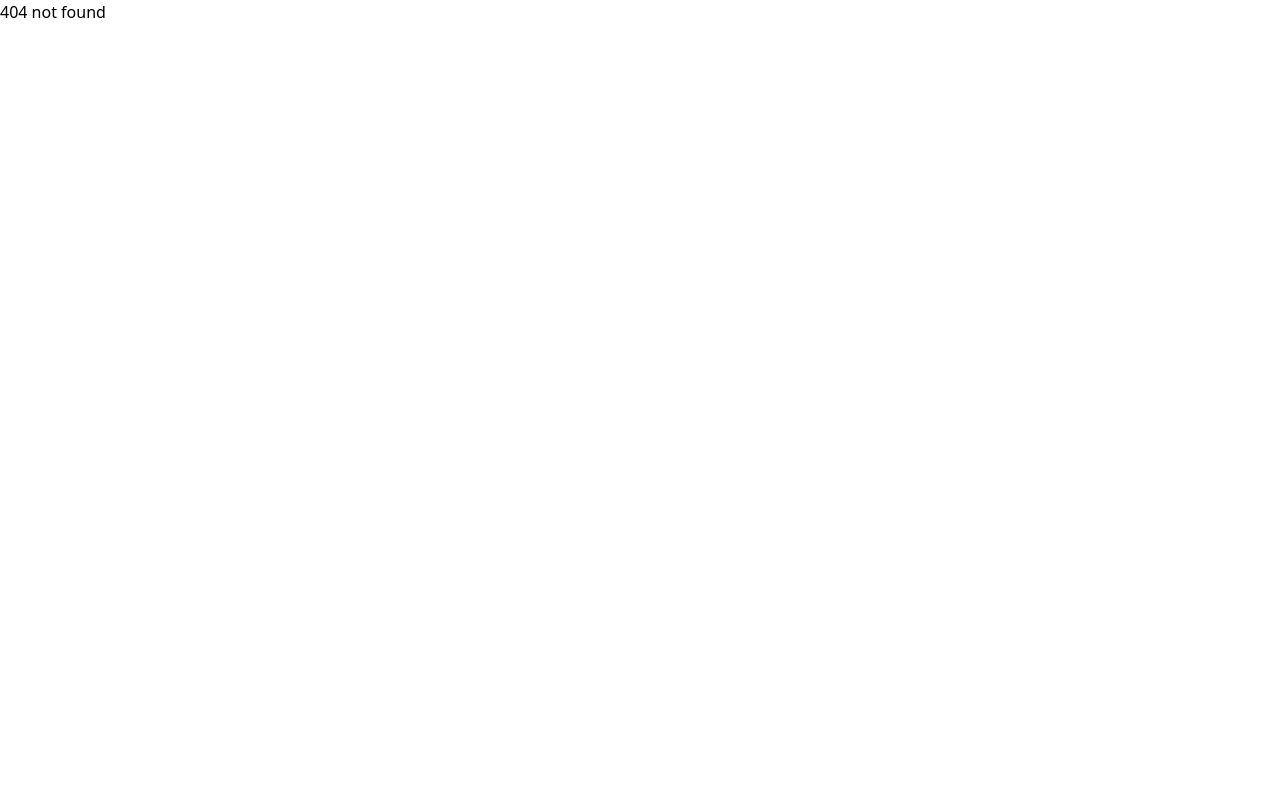
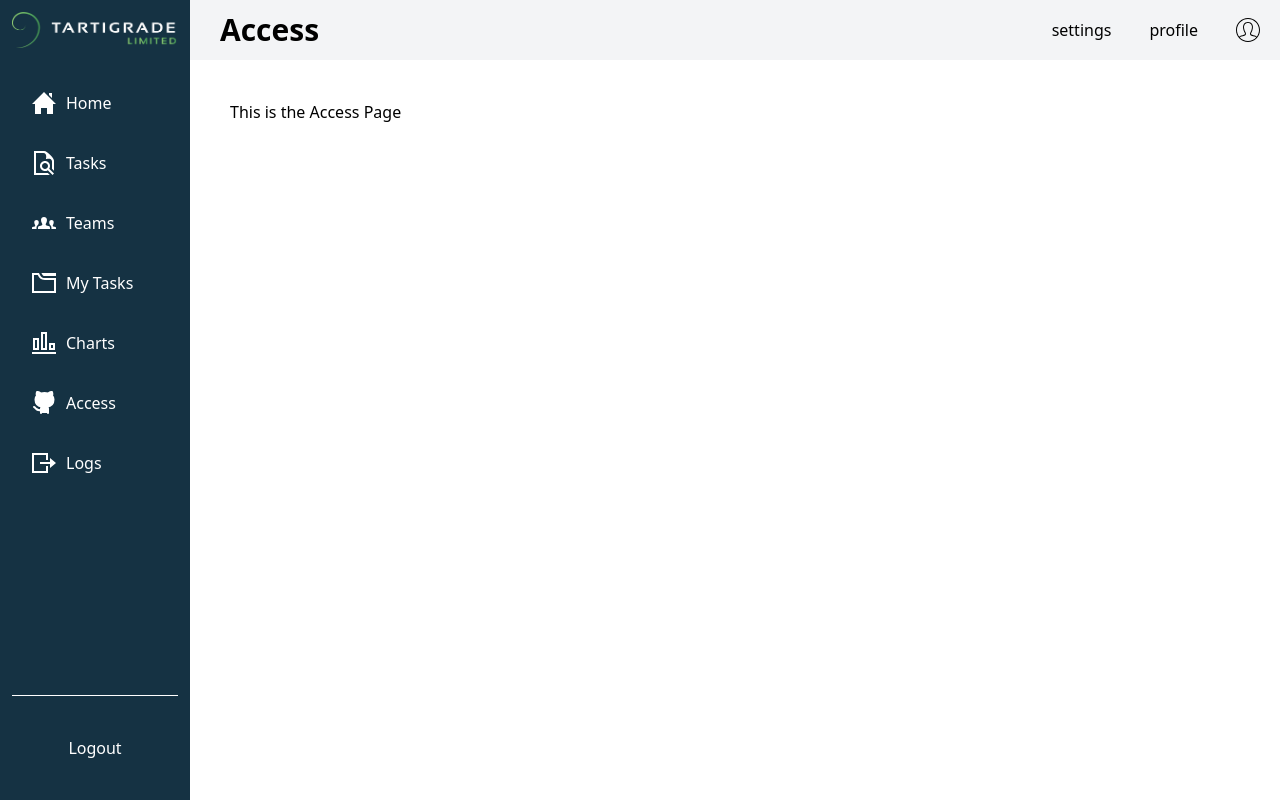
Before and after one commit to devaku/synapse, a React (Vite) app in the folder frontend/: page /dashboard/access in a window 1280 px wide. Before the commit this address had no page. Built offline with nearby package versions, Linux system fonts and the light colour scheme.

Commit message:
Added more pages

```diff
--- a/frontend/src/pages/auth/login.tsx
+++ b/frontend/src/pages/auth/login.tsx
@@ -87,7 +87,7 @@ export default function LoginPage() {
 					<div className="flex flex-row gap-2 border-b-2 border-b-white p-2">
 						<SvgComponent
 							iconName="email"
-							classes={'fill-white'}
+							className={'fill-white'}
 						></SvgComponent>
 						<input
 							onChange={handleEmailChange}
@@ -102,7 +102,7 @@ export default function LoginPage() {
 					<div className="flex flex-row gap-2 border-b-2 border-b-white p-2">
 						<SvgComponent
 							iconName="lock"
-							classes={'fill-white'}
+							className={'fill-white'}
 						></SvgComponent>
 						<input
 							onChange={handlePasswordChange}
@@ -147,7 +147,7 @@ export default function LoginPage() {
 						>
 							<SvgComponent
 								iconName="facebook"
-								classes={'fill-white'}
+								className={'fill-white'}
 							></SvgComponent>
 							<p>Facebook</p>
 						</div>
@@ -158,7 +158,7 @@ export default function LoginPage() {
 						>
 							<SvgComponent
 								iconName="github"
-								classes={'fill-white'}
+								className={'fill-white'}
 							></SvgComponent>
 							<p>Github</p>
 						</div>
@@ -169,7 +169,7 @@ export default function LoginPage() {
 						>
 							<SvgComponent
 								iconName="google"
-								classes={'fill-white'}
+								className={'fill-white'}
 							></SvgComponent>
 
 							<p>Google</p>
--- /dev/null
+++ b/frontend/src/pages/dashboard/access.tsx
@@ -0,0 +1,13 @@
+import HeaderContainer from '../../components/container/header_container';
+import Sidebar from '../../components/container/sidebar';
+
+export default function AccessPage() {
+	return (
+		<main className="flex flex-row h-screen w-full">
+			<Sidebar />
+			<HeaderContainer pageTitle={'Access'}>
+				<div>This is the Access Page</div>
+			</HeaderContainer>
+		</main>
+	);
+}
--- /dev/null
+++ b/frontend/src/pages/dashboard/charts.tsx
@@ -0,0 +1,13 @@
+import HeaderContainer from '../../components/container/header_container';
+import Sidebar from '../../components/container/sidebar';
+
+export default function ChartsPage() {
+	return (
+		<main className="flex flex-row h-screen w-full">
+			<Sidebar />
+			<HeaderContainer pageTitle={'Charts'}>
+				<div>This is the Charts Page</div>
+			</HeaderContainer>
+		</main>
+	);
+}
--- /dev/null
+++ b/frontend/src/pages/dashboard/layout.tsx
@@ -0,0 +1,4 @@
+import { Outlet } from 'react-router';
+export default function DashboardLayout() {
+	return <Outlet></Outlet>;
+}
--- /dev/null
+++ b/frontend/src/pages/dashboard/logs.tsx
@@ -0,0 +1,13 @@
+import HeaderContainer from '../../components/container/header_container';
+import Sidebar from '../../components/container/sidebar';
+
+export default function LogsPage() {
+	return (
+		<main className="flex flex-row h-screen w-full">
+			<Sidebar />
+			<HeaderContainer pageTitle={'Logs'}>
+				<div>This is the Logs Page</div>
+			</HeaderContainer>
+		</main>
+	);
+}
--- /dev/null
+++ b/frontend/src/pages/dashboard/profile.tsx
@@ -0,0 +1,13 @@
+import HeaderContainer from '../../components/container/header_container';
+import Sidebar from '../../components/container/sidebar';
+
+export default function ProfilePage() {
+	return (
+		<main className="flex flex-row h-screen w-full">
+			<Sidebar />
+			<HeaderContainer pageTitle={'Profile'}>
+				<div>This is the Profile Page</div>
+			</HeaderContainer>
+		</main>
+	);
+}
--- /dev/null
+++ b/frontend/src/pages/dashboard/settings.tsx
@@ -0,0 +1,13 @@
+import HeaderContainer from '../../components/container/header_container';
+import Sidebar from '../../components/container/sidebar';
+
+export default function SettingsPage() {
+	return (
+		<main className="flex flex-row h-screen w-full">
+			<Sidebar />
+			<HeaderContainer pageTitle={'Settings'}>
+				<div>This is the Settings Page</div>
+			</HeaderContainer>
+		</main>
+	);
+}
--- /dev/null
+++ b/frontend/src/pages/dashboard/tasks.tsx
@@ -0,0 +1,13 @@
+import HeaderContainer from '../../components/container/header_container';
+import Sidebar from '../../components/container/sidebar';
+
+export default function TasksPage() {
+	return (
+		<main className="flex flex-row h-screen w-full">
+			<Sidebar />
+			<HeaderContainer pageTitle={'Tasks'}>
+				<div>This is the Tasks Page</div>
+			</HeaderContainer>
+		</main>
+	);
+}
```
Also changed, not shown: frontend/src/routes.tsx (+17 -10 lines).
